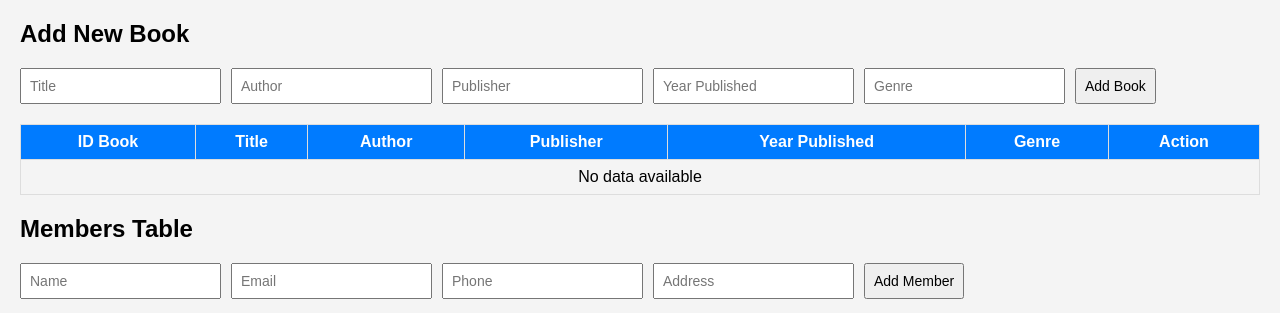
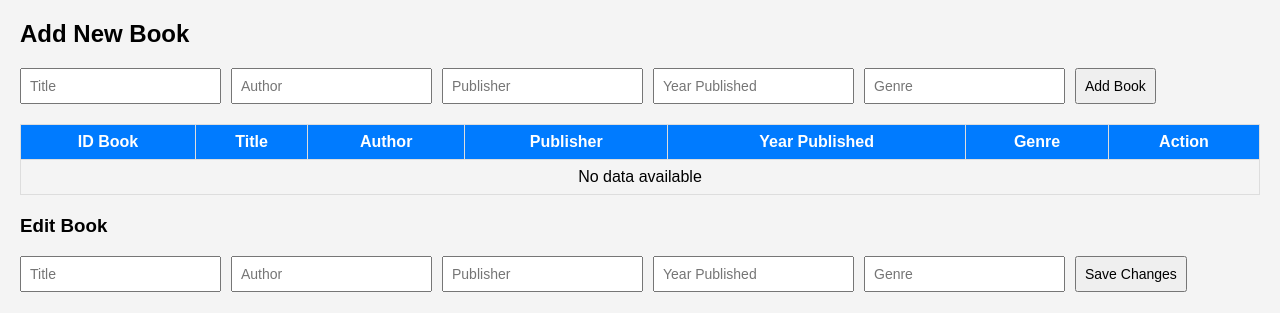
Before and after one commit to Patrickdwa/ManagementDB, a PHP site: page / in a window 1280 px wide. Shown: the top 313 px of the page. Run offline with PHP 8.4, Linux system fonts and the light colour scheme; data that the repository does not hold is empty; some libraries are stand-ins or nearby versions.

Commit message:
function edit table

```diff
--- a/index.php
+++ b/index.php
@@ -64,6 +64,33 @@
         exit();
     }
 
+    if ($_SERVER['REQUEST_METHOD'] === 'POST') {
+        if (isset($_POST['submit_edit'])) {
+            $id = htmlspecialchars($_POST['book_id']);
+            $title = htmlspecialchars($_POST['title']);
+            $author = htmlspecialchars($_POST['author']);
+            $publisher = htmlspecialchars($_POST['publisher']);
+            $year_published = htmlspecialchars($_POST['year_published']);
+            $genre = htmlspecialchars($_POST['genre']);
+
+            try {
+                $stmt = $pdo->prepare("UPDATE books SET title = :title, author = :author, publisher = :publisher, year_published = :year_published, genre = :genre WHERE book_id = :id");
+                $stmt->bindParam(':id', $id, PDO::PARAM_INT);
+                $stmt->bindParam(':title', $title);
+                $stmt->bindParam(':author', $author);
+                $stmt->bindParam(':publisher', $publisher);
+                $stmt->bindParam(':year_published', $year_published, PDO::PARAM_INT);
+                $stmt->bindParam(':genre', $genre);
+                $stmt->execute();
+                $_SESSION['success'] = "Book updated successfully!";
+            } catch (PDOException $e) {
+                $_SESSION['error'] = "Error updating book: " . $e->getMessage();
+            }
+
+            header("Location: " . $_SERVER['PHP_SELF']);
+            exit();
+        }
+    }
     ?>
 
     <!DOCTYPE html>
@@ -155,6 +182,11 @@
                                 <input type="hidden" name="book_id" value="<?php echo htmlspecialchars($book['book_id']); ?>">
                                 <button type="submit" class="btn btn-danger btn-sm">Delete</button>
                             </form>
+                            <form method="POST" style="display:inline;">
+                            <input type="hidden" name="book_id" value="<?php echo htmlspecialchars($book['book_id']); ?>">
+                            <button type="button" class="btn btn-warning btn-sm" onclick="showEditForm(this)">Edit</button>
+                        </form>
+
                         </td>
                     </tr>
                 <?php endforeach; ?>
@@ -165,6 +197,18 @@
             <?php endif; ?>
         </tbody>
     </table>
+    <div id="edit-form">
+    <h3>Edit Book</h3>
+    <form method="POST">
+        <input type="hidden" name="book_id" id="edit-book-id">
+        <input type="text" name="title" id="edit-title" placeholder="Title" required>
+        <input type="text" name="author" id="edit-author" placeholder="Author" required>
+        <input type="text" name="publisher" id="edit-publisher" placeholder="Publisher" required>
+        <input type="number" name="year_published" id="edit-year" placeholder="Year Published" required>
+        <input type="text" name="genre" id="edit-genre" placeholder="Genre" required>
+        <button type="submit" name="submit_edit" class="btn btn-primary">Save Changes</button>
+    </form>
+</div>
 
 
         <!-- Members Form -->
@@ -214,83 +258,19 @@
         </table>
 
         <script>
-            function addRow(tableId) {
-                let values = [];
-                if (tableId === 'books') {
-                    values = [
-                        document.getElementById('book-title').value,
-                        document.getElementById('book-author').value,
-                        document.getElementById('book-publisher').value,
-                        document.getElementById('book-year').value,
-                        document.getElementById('book-genre').value
-                    ];
-                } else if (tableId === 'members') {
-                    values = [
-                        document.getElementById('member-name').value,
-                        document.getElementById('member-email').value,
-                        document.getElementById('member-phone').value,
-                        document.getElementById('member-address').value
-                    ];
-                } else if (tableId === 'loans') {
-                    values = [
-                        document.getElementById('loan-book-id').value,
-                        document.getElementById('loan-member-id').value,
-                        document.getElementById('loan-date').value,
-                        document.getElementById('return-date').value
-                    ];
-                }
+        function showEditForm(button) {
+            const row = button.closest('tr');
+            const cells = row.querySelectorAll('td');
 
-                const table = document.getElementById(tableId).querySelector('tbody');
-                const row = table.insertRow();
-                values.forEach(value => {
-                    const cell = row.insertCell();
-                    cell.textContent = value || '-';
-                });
+            document.getElementById('edit-book-id').value = cells[0].textContent.trim();
+            document.getElementById('edit-title').value = cells[1].textContent.trim();
+            document.getElementById('edit-author').value = cells[2].textContent.trim();
+            document.getElementById('edit-publisher').value = cells[3].textContent.trim();
+            document.getElementById('edit-year').value = cells[4].textContent.trim();
+            document.getElementById('edit-genre').value = cells[5].textContent.trim();
 
-                const actionCell = row.insertCell();
-                actionCell.innerHTML = `
-                    <button onclick="deleteRow(this)">Delete</button>
-                    <button onclick="editRow(this)">Edit</button>
-                `;
-
-                document.getElementById(`${tableId}-form`).reset(); // Reset form inputs
-            }
-
-            function deleteRow(button) {
-                const row = button.parentNode.parentNode;
-                row.parentNode.removeChild(row);
-            }
-
-            function editRow(button) {
-                const row = button.parentNode.parentNode;
-                const cells = row.querySelectorAll('td');
-
-                for (let i = 0; i < cells.length - 1; i++) {
-                    const newValue = prompt(`Edit value (${cells[i].textContent}):`, cells[i].textContent);
-                    if (newValue !== null) {
-                        cells[i].textContent = newValue.trim();
-                    }
-                }
-            }
-
-            function searchTable(tableId) {
-                const input = document.getElementById(`search-${tableId}`).value.toLowerCase();
-                const rows = document.getElementById(tableId).querySelector('tbody').getElementsByTagName('tr');
-
-                for (let i = 0; i < rows.length; i++) {
-                    const cells = rows[i].getElementsByTagName('td');
-                    let found = false;
-
-                    for (let j = 0; j < cells.length - 1; j++) {
-                        if (cells[j].textContent.toLowerCase().includes(input)) {
-                            found = true;
-                            break;
-                        }
-                    }
-
-                    rows[i].style.display = found ? '' : 'none';
-                }
-            }
+            document.getElementById('edit-form').style.display = 'block';
+        }
         </script>
 
     </body>
```
